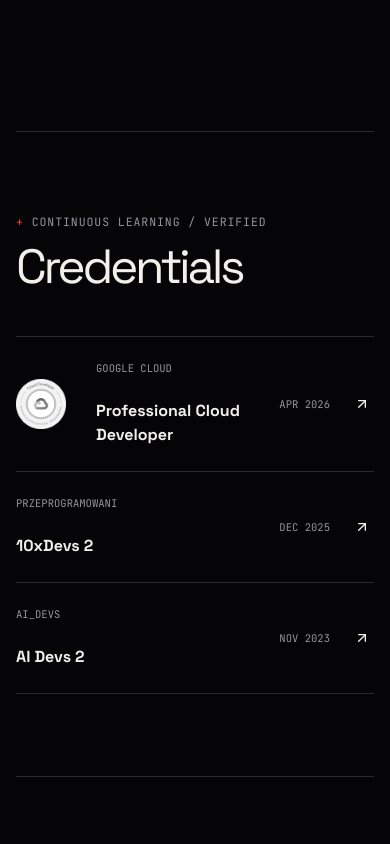
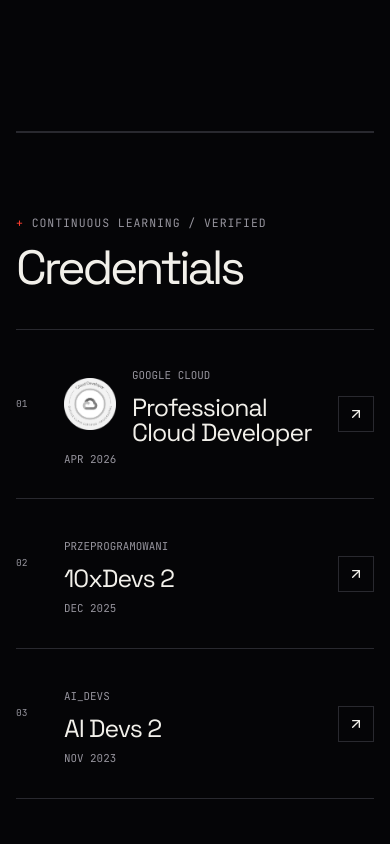
Before and after one commit to jaqb8/aniszewski.com, a React (Vite) app: page / in a window 390 px wide. Shown: the part 3340-4184 px from the top of the page. Built offline with nearby package versions, Linux system fonts and the light colour scheme.

Commit message:
Rework credentials into full-width rows

```diff
--- a/src/App.tsx
+++ b/src/App.tsx
@@ -123,7 +123,7 @@
 
         <section className="credentials section-pad reveal">
           <div className="credential-heading"><SectionLabel>Continuous learning / verified</SectionLabel><h2>Credentials</h2></div>
-          <div className="credential-list">{credentials.map((credential) => <a key={credential.name} href={credential.href} target="_blank" rel="noopener noreferrer" className={`credential-row focus-ring${credential.badge ? " has-badge" : ""}`}>{credential.badge && <img className="credential-badge" src={credential.badge} alt={credential.badgeAlt} />}<span>{credential.issuer}</span><strong>{credential.name}</strong><time>{credential.date}</time><ExternalArrow /></a>)}</div>
+          <div className="credential-list">{credentials.map((credential, index) => <a key={credential.name} href={credential.href} target="_blank" rel="noopener noreferrer" className="credential-row focus-ring"><span className="credential-number">0{index + 1}</span><div className="credential-main">{credential.badge && <img className="credential-badge" src={credential.badge} alt={credential.badgeAlt} />}<div><span className="credential-issuer">{credential.issuer}</span><h3>{credential.name}</h3></div></div><time>{credential.date}</time><span className="credential-open"><ExternalArrow /></span></a>)}</div>
         </section>
 
         <section className="github-section section-pad reveal">
--- a/src/index.css
+++ b/src/index.css
@@ -76,13 +76,17 @@
 .experience-row { display: grid; grid-template-columns: 36px 1fr auto; gap: 1rem; align-items: start; padding: 1rem 0; border-bottom: 1px solid var(--line); }
 .experience-index { color: var(--violet-light); font: .64rem "JetBrains Mono", monospace; }.experience-row strong, .experience-row div span { display: block; }.experience-row div span { margin-top: .15rem; color: var(--muted); font-size: .86rem; }.experience-row time { color: var(--muted); font: .63rem "JetBrains Mono", monospace; text-align: right; }
 
-.credentials { display: grid; grid-template-columns: .7fr 1.3fr; gap: 6rem; }.credential-heading { position: relative; }.credential-heading h2 { font-size: clamp(3rem, 5vw, 5.2rem); }
+.credentials { border-top: 1px solid var(--line); }.credential-heading { margin-bottom: 4rem; }.credential-heading h2 { font-size: clamp(3rem, 6vw, 6.3rem); }
 .credential-list { border-top: 1px solid var(--line); }
-.credential-row { min-height: 105px; display: grid; grid-template-columns: .8fr 1.5fr auto 20px; gap: 1.5rem; align-items: center; border-bottom: 1px solid var(--line); transition: color .2s, padding .2s; }
-.credential-row.has-badge { grid-template-columns: 64px .8fr 1.5fr auto 20px; }
-.credential-badge { width: 58px; height: 58px; object-fit: contain; filter: grayscale(1); transition: filter .2s, transform .2s var(--ease); }
+.credential-row { min-height: 150px; display: grid; grid-template-columns: 70px 1fr auto 48px; gap: 2rem; align-items: center; border-bottom: 1px solid var(--line); transition: background .25s, padding .25s var(--ease); }
+.credential-row:hover { padding: 0 1.25rem; background: #0b0b0e; }
+.credential-number, .credential-issuer, .credential-row time { color: var(--muted); font: .68rem "JetBrains Mono", monospace; text-transform: uppercase; }
+.credential-main { display: flex; align-items: center; gap: 1.5rem; }
+.credential-main h3 { margin: .65rem 0 0; font-size: clamp(1.55rem, 2.6vw, 2.5rem); line-height: 1; letter-spacing: -.04em; }
+.credential-badge { width: 70px; height: 70px; flex: 0 0 auto; object-fit: contain; filter: grayscale(1); transition: filter .2s, transform .2s var(--ease); }
 .credential-row:hover .credential-badge { filter: grayscale(0); transform: scale(1.05); }
-.credential-row:hover { padding-left: 1rem; color: var(--violet-light); }.credential-row span, .credential-row time { color: var(--muted); font: .66rem "JetBrains Mono", monospace; text-transform: uppercase; }
+.credential-open { display: grid; place-items: center; width: 43px; height: 43px; border: 1px solid var(--line); transition: color .2s, background .2s; }
+.credential-row:hover .credential-open { color: var(--ink); background: var(--paper); }
 
 .github-section { border-top: 1px solid var(--line); }.section-heading.compact { align-items: start; }.section-heading.compact h2 { font-size: clamp(2.6rem, 5vw, 5rem); }
 .calendar-wrap { overflow-x: auto; padding: 2.5rem; border: 1px solid var(--line); background: #09090b; scrollbar-color: var(--violet) var(--panel); }.calendar-wrap > div { min-width: 760px; }
@@ -114,19 +118,17 @@
   .hero-intro { order: 5; }
   .hero-actions { order: 6; }
   .signal-line { display: none; }
-  .credentials { grid-template-columns: 1fr; gap: 3rem; }.stack-section { grid-template-columns: 1fr; }.stack-panel, .experience-panel { padding: 80px 1.5rem; }.experience-panel { padding-left: 1.5rem; }
+  .stack-section { grid-template-columns: 1fr; }.stack-panel, .experience-panel { padding: 80px 1.5rem; }.experience-panel { padding-left: 1.5rem; }
   .project-row { grid-template-columns: 45px 1fr 42px; gap: 1rem; padding: 2rem 0; }.project-row p { grid-column: 2 / 4; margin: 0; }.project-open { grid-column: 3; grid-row: 1; }
-  .credential-row { grid-template-columns: 1fr auto 20px; padding: 1.5rem 0; }.credential-row span, .credential-row strong { grid-column: 1; }.credential-row time { grid-column: 2; grid-row: 1 / 3; }.credential-row svg { grid-column: 3; grid-row: 1 / 3; }
-  .credential-row.has-badge { grid-template-columns: 56px 1fr auto 20px; }
-  .credential-row.has-badge .credential-badge { grid-column: 1; grid-row: 1 / 3; width: 50px; height: 50px; }
-  .credential-row.has-badge span, .credential-row.has-badge strong { grid-column: 2; }
-  .credential-row.has-badge time { grid-column: 3; }
-  .credential-row.has-badge svg { grid-column: 4; }
+  .credential-row { grid-template-columns: 45px 1fr 42px; gap: 1rem; padding: 2rem 0; }
+  .credential-row time { grid-column: 2; margin-top: -.6rem; }
+  .credential-open { grid-column: 3; grid-row: 1 / 3; }
   .social-links { position: relative; right: auto; bottom: auto; margin-top: 5rem; flex-wrap: wrap; }
 }
 @media (max-width: 560px) {
   .nav-wrap, .hero, .section-pad, footer { width: min(100% - 2rem, 1240px); }.hero { padding-bottom: 70px; }.hero-name { font-size: 4.15rem; }.hero-thesis { font-size: 1.9rem; }.hero-actions { align-items: stretch; flex-direction: column; }.button { width: 100%; }
-  .section-pad { padding: 82px 0; }.section-heading { margin-bottom: 2.5rem; }.project-row { grid-template-columns: 32px 1fr 36px; }.project-number { font-size: .6rem; }.project-row h3 { font-size: 1.55rem; }.project-open { width: 36px; height: 36px; }
+  .section-pad { padding: 82px 0; }.section-heading, .credential-heading { margin-bottom: 2.5rem; }.project-row, .credential-row { grid-template-columns: 32px 1fr 36px; }.project-number, .credential-number { font-size: .6rem; }.project-row h3, .credential-main h3 { font-size: 1.55rem; }.project-open, .credential-open { width: 36px; height: 36px; }
+  .credential-main { gap: 1rem; }.credential-badge { width: 52px; height: 52px; }
   .experience-row { grid-template-columns: 28px 1fr; }.experience-row time { grid-column: 2; margin-top: .3rem; text-align: left; }.calendar-wrap { padding: 1.25rem; }
   .contact-section { min-height: 650px; padding: 90px 1rem; }.contact-section h2 { font-size: 3.5rem; }.contact-link { font-size: 1rem; }footer { grid-template-columns: 1fr 1fr; padding: 2rem 0; gap: 1rem; }.footer-mark { grid-column: 1 / 3; }footer p:nth-of-type(1) { text-align: left; }.footer-status { text-align: right; }
 }
```
